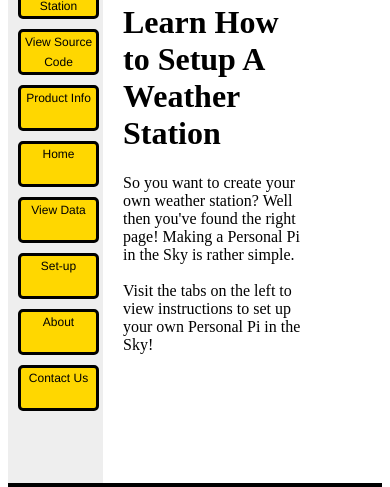
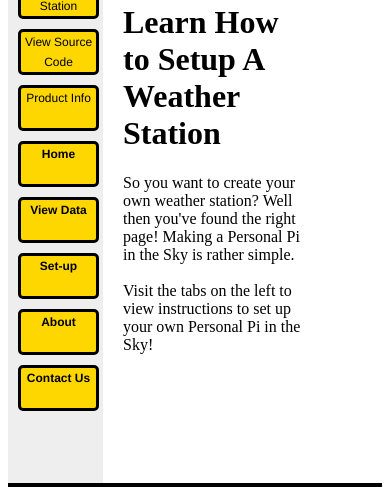
Before and after one commit to KABAM-307/WebApp, a PHP site: page /setup.html in a window 390 px wide; the page is wider, and only the part inside the window is pictured. Shown: the part 194-681 px from the top of that part. Run offline with PHP 8.4, Linux system fonts and the light colour scheme; some libraries are stand-ins or nearby versions.

Commit message:
Made the vertical main menu buttons bold text
To distinguish them from the historical/location vertical buttons.

```diff
--- a/style.css
+++ b/style.css
@@ -69,7 +69,6 @@
 
 
 	.hidden{
-		display: none;
 		visibility: hidden;
 	}
 	@media (max-width: 800px){
@@ -78,6 +77,7 @@
 		}
 
 		.hidden{
+			font-weight: bold;
 			visibility: visible;
 		}
 		.content{
```
